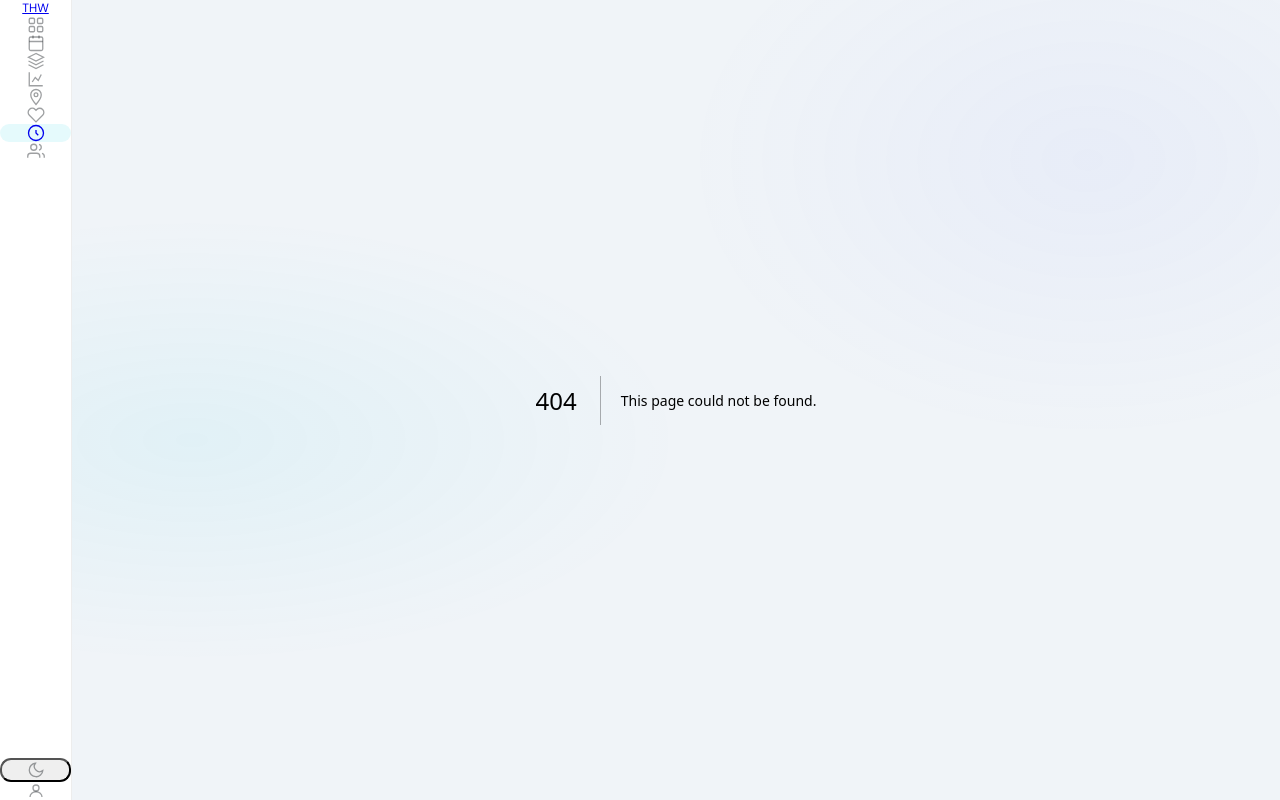
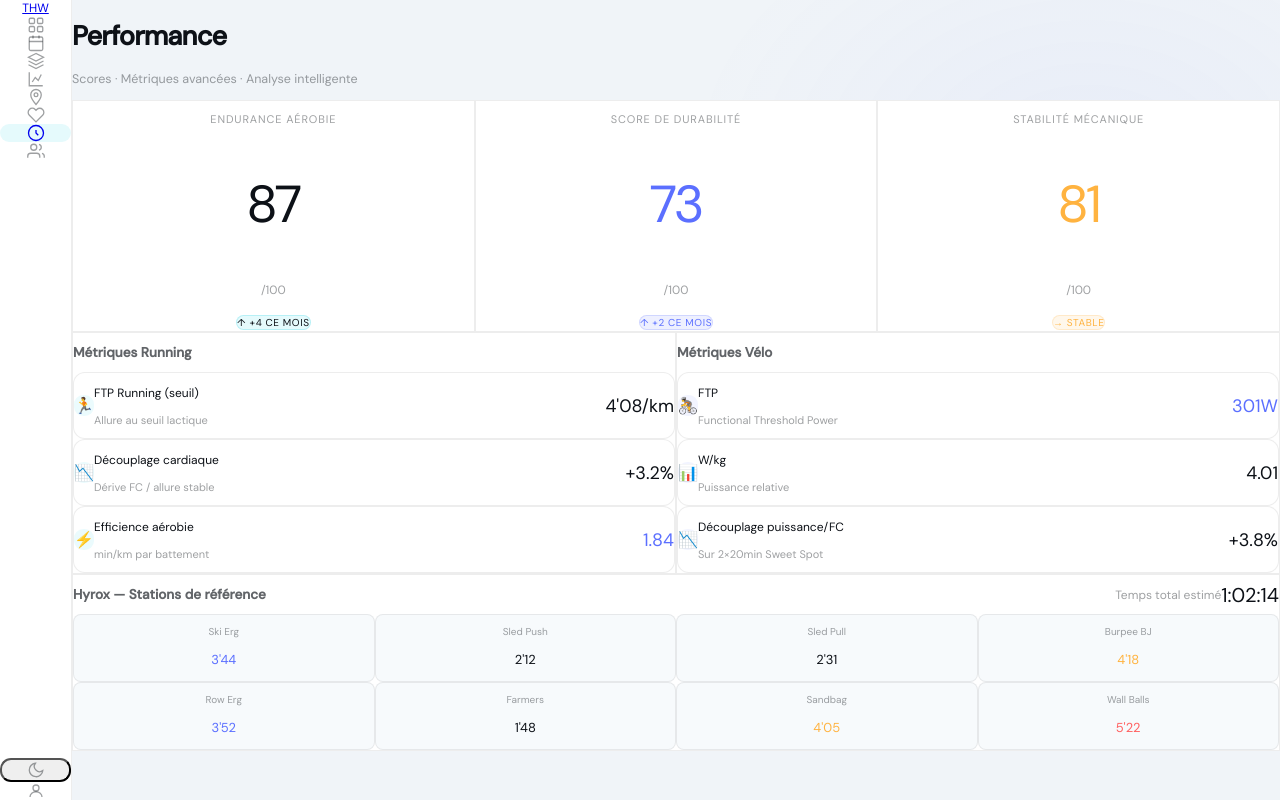
Before and after one commit to alexandreet92-lang/thw-appli, a Next.js app: page /performance in a window 1280 px wide. Before the commit this address had no page. Built offline with nearby package versions, Linux system fonts and the light colour scheme.

Commit message:
Create page.tsx

```diff
--- /dev/null
+++ b/src/app/performance/page.tsx
@@ -0,0 +1,141 @@
+import { Card } from '@/components/ui/Card'
+import { Badge } from '@/components/ui/Badge'
+import { cn } from '@/lib/utils'
+
+const RUNNING_METRICS = [
+  { icon: '🏃', name: 'FTP Running (seuil)', sub: 'Allure au seuil lactique', value: "4'08/km", color: 'text-brand' },
+  { icon: '📉', name: 'Découplage cardiaque', sub: 'Dérive FC / allure stable', value: '+3.2%', color: 'text-brand' },
+  { icon: '⚡', name: 'Efficience aérobie', sub: 'min/km par battement', value: '1.84', color: 'text-[#5b6fff]' },
+]
+
+const CYCLING_METRICS = [
+  { icon: '🚴', name: 'FTP', sub: 'Functional Threshold Power', value: '301W', color: 'text-[#5b6fff]' },
+  { icon: '📊', name: 'W/kg', sub: 'Puissance relative', value: '4.01', color: 'text-brand' },
+  { icon: '📉', name: 'Découplage puissance/FC', sub: 'Sur 2×20min Sweet Spot', value: '+3.8%', color: 'text-brand' },
+]
+
+const HYROX_STATIONS = [
+  { name: 'Ski Erg',    time: "3'44", color: 'text-[#5b6fff]' },
+  { name: 'Sled Push',  time: "2'12", color: 'text-brand' },
+  { name: 'Sled Pull',  time: "2'31", color: 'text-brand' },
+  { name: 'Burpee BJ',  time: "4'18", color: 'text-[#ffb340]' },
+  { name: 'Row Erg',    time: "3'52", color: 'text-[#5b6fff]' },
+  { name: 'Farmers',    time: "1'48", color: 'text-brand' },
+  { name: 'Sandbag',    time: "4'05", color: 'text-[#ffb340]' },
+  { name: 'Wall Balls', time: "5'22", color: 'text-[#ff5f5f]' },
+]
+
+const SCORES = [
+  { label: 'Endurance aérobie', value: 87, color: 'text-brand', badge: 'brand', trend: '↑ +4 ce mois' },
+  { label: 'Score de durabilité', value: 73, color: 'text-[#5b6fff]', badge: 'blue', trend: '↑ +2 ce mois' },
+  { label: 'Stabilité mécanique', value: 81, color: 'text-[#ffb340]', badge: 'orange', trend: '→ Stable' },
+]
+
+export default function PerformancePage() {
+  return (
+    <div className="p-8">
+
+      {/* Header */}
+      <div className="flex items-start justify-between mb-7">
+        <div>
+          <h1 className="font-display text-[27px] font-bold tracking-[-0.03em]">Performance</h1>
+          <p className="text-[12.5px] text-[var(--text-dim)] mt-1">
+            Scores · Métriques avancées · Analyse intelligente
+          </p>
+        </div>
+      </div>
+
+      {/* Scores */}
+      <div className="grid grid-cols-3 gap-3.5 mb-5">
+        {SCORES.map((s) => (
+          <Card key={s.label} className="text-center py-7">
+            <p className="text-[11px] font-medium tracking-[0.08em] uppercase text-[var(--text-dim)] mb-3">
+              {s.label}
+            </p>
+            <p className={cn('font-display text-[52px] font-bold tracking-[-2px] leading-none', s.color)}>
+              {s.value}
+            </p>
+            <p className="text-[12px] text-[var(--text-dim)] mt-1">/100</p>
+            <div className="mt-3">
+              <Badge variant={s.badge as any}>{s.trend}</Badge>
+            </div>
+          </Card>
+        ))}
+      </div>
+
+      {/* Métriques Running + Vélo */}
+      <div className="grid grid-cols-2 gap-3.5 mb-5">
+
+        <Card>
+          <h2 className="font-display text-[13.5px] font-semibold text-[var(--text-mid)] mb-3">
+            Métriques Running
+          </h2>
+          <div className="flex flex-col gap-2">
+            {RUNNING_METRICS.map((m) => (
+              <div key={m.name} className={cn(
+                'flex items-center gap-3 p-3 rounded-[12px] cursor-pointer transition-all',
+                'bg-[var(--bg-card)] border border-[var(--border)]',
+                'hover:border-brand'
+              )}>
+                <div className="w-9 h-9 rounded-[9px] bg-[rgba(0,200,224,0.08)] flex items-center justify-center text-[16px] flex-shrink-0">
+                  {m.icon}
+                </div>
+                <div className="flex-1">
+                  <p className="text-[12px] font-medium">{m.name}</p>
+                  <p className="text-[11px] text-[var(--text-dim)]">{m.sub}</p>
+                </div>
+                <p className={cn('font-display text-[18px] font-bold', m.color)}>{m.value}</p>
+              </div>
+            ))}
+          </div>
+        </Card>
+
+        <Card>
+          <h2 className="font-display text-[13.5px] font-semibold text-[var(--text-mid)] mb-3">
+            Métriques Vélo
+          </h2>
+          <div className="flex flex-col gap-2">
+            {CYCLING_METRICS.map((m) => (
+              <div key={m.name} className={cn(
+                'flex items-center gap-3 p-3 rounded-[12px] cursor-pointer transition-all',
+                'bg-[var(--bg-card)] border border-[var(--border)]',
+                'hover:border-brand'
+              )}>
+                <div className="w-9 h-9 rounded-[9px] bg-[rgba(91,111,255,0.08)] flex items-center justify-center text-[16px] flex-shrink-0">
+                  {m.icon}
+                </div>
+                <div className="flex-1">
+                  <p className="text-[12px] font-medium">{m.name}</p>
+                  <p className="text-[11px] text-[var(--text-dim)]">{m.sub}</p>
+                </div>
+                <p className={cn('font-display text-[18px] font-bold', m.color)}>{m.value}</p>
+              </div>
+            ))}
+          </div>
+        </Card>
+      </div>
+
+      {/* Hyrox */}
+      <Card>
+        <div className="flex items-center justify-between mb-3">
+          <h2 className="font-display text-[13.5px] font-semibold text-[var(--text-mid)]">
+            Hyrox — Stations de référence
+          </h2>
+          <div className="flex items-center gap-2">
+            <span className="text-[12px] text-[var(--text-dim)]">Temps total estimé</span>
+            <span className="font-display text-[20px] font-bold text-brand">1:02:14</span>
+          </div>
+        </div>
+        <div className="grid grid-cols-4 gap-2">
+          {HYROX_STATIONS.map((s) => (
+            <div key={s.name} className="bg-[var(--bg-card2)] border border-[var(--border)] rounded-[8px] p-2.5 text-center">
+              <p className="text-[10px] text-[var(--text-dim)] mb-1">{s.name}</p>
+              <p className={cn('font-mono text-[13px] font-medium', s.color)}>{s.time}</p>
+            </div>
+          ))}
+        </div>
+      </Card>
+
+    </div>
+  )
+}
```
